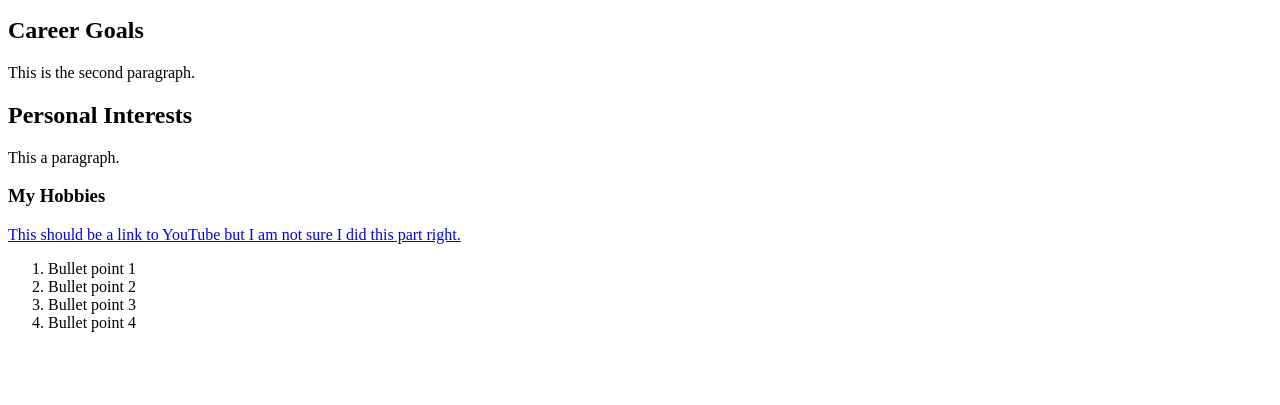
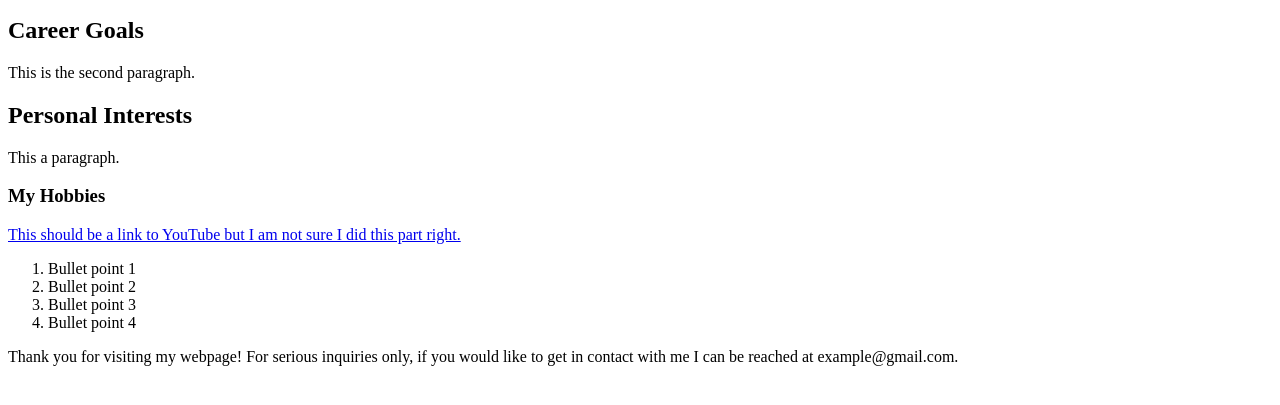
Before and after one commit to Fashnlvr/m2-hw2-Lewis-Jessica, a plain HTML site: page index.html in a window 1280 px wide. Shown: the part 137-542 px from the top of the page. Drawn offline with Linux system fonts and the light colour scheme.

Commit message:
Update index.html

```diff
--- a/index.html
+++ b/index.html
@@ -15,5 +15,6 @@
     <li>Bullet point 3</li>
     <li>Bullet point 4</li>
   </ol>
+    <p>Thank you for visiting my webpage! For serious inquiries only, if you would like to get in contact with me I can be reached at example@gmail.com.</p>
   </body>
 </html>
```
